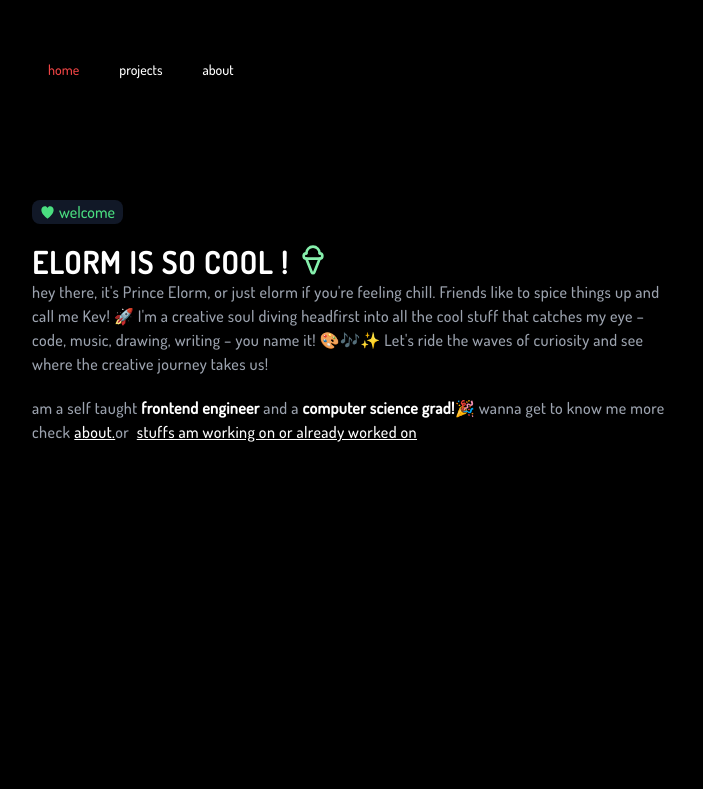
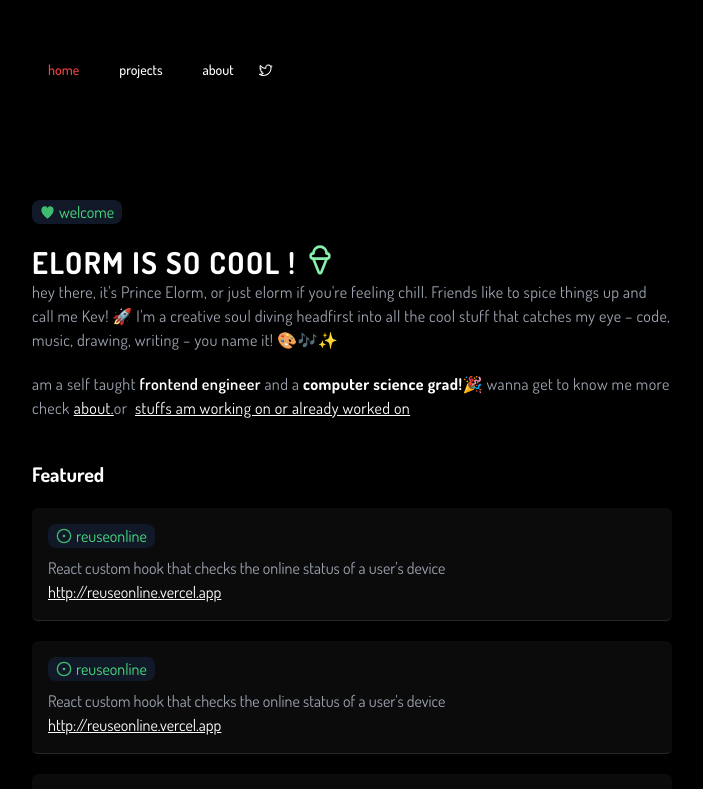
Before and after one commit to Akarikev/elorm, a Next.js app: page / in a window 1280 px wide. Shown: the top 789 px of the page, without its empty margins (288-991 px from the left). Built offline with nearby package versions, Linux system fonts and the light colour scheme.

Commit message:
mod: homepage revamped

```diff
--- a/app/layout.tsx
+++ b/app/layout.tsx
@@ -7,7 +7,7 @@ import { Dosis } from "next/font/google";
 
 const dosis = Dosis({
   subsets: ["latin"],
-  weight: "500",
+  // weight: "500",
 });
 
 export const metadata: Metadata = {
@@ -22,12 +22,7 @@ export default function RootLayout({
 }>) {
   return (
     <html lang="en">
-      <body
-        className={cn(
-          "min-h-screen bg-black antialiased text-white",
-          dosis.className
-        )}
-      >
+      <body className={cn(" bg-black antialiased text-white", dosis.className)}>
         <Navbar />
         {children}
       </body>
--- a/app/page.tsx
+++ b/app/page.tsx
@@ -1,16 +1,51 @@
 import { buttonVariants } from "@/components/ui/button";
 import { HeartFilledIcon } from "@radix-ui/react-icons";
-import { IceCream } from "lucide-react";
+import { CircleDot, IceCream } from "lucide-react";
 import Image from "next/image";
 import Link from "next/link";
 
+type contentType = {
+  id: number;
+  contentName: string;
+  contentLink: string;
+  contentDescription: string;
+  isLive: boolean;
+}[];
+
 export default function Home() {
+  const featuredContent: contentType = [
+    {
+      id: 1,
+      contentName: "reuseonline",
+      contentLink: "http://reuseonline.vercel.app",
+      contentDescription:
+        "React custom hook that checks the online status of a user's device",
+      isLive: true,
+    },
+    {
+      id: 2,
+      contentName: "reuseonline",
+      contentLink: "http://reuseonline.vercel.app",
+      contentDescription:
+        "React custom hook that checks the online status of a user's device",
+      isLive: false,
+    },
+    {
+      id: 3,
+      contentName: "reuseonline",
+      contentDescription:
+        "React custom hook that checks the online status of a user's device",
+      contentLink: "http://reuseonline.vercel.app",
+      isLive: false,
+    },
+  ];
   return (
+    <div className="min-h-screen">
       <main className="flex antialiased  flex-col  ">
         <div className="px-6 md:p-10 lg:px-40 md:px-32 md:mx-10 lg:mx-40 ">
           <div className="border px-2 mt-20 w-fit rounded-lg border-none gap-x-1 bg-gray-900 flex items-center justify-center cursor-pointer align-middle">
-          <HeartFilledIcon className="text-green-400" />
-          <p className="text-green-400 text-center ">welcome</p>
+            <HeartFilledIcon className="text-green-400 animate-pulse" />
+            <p className="text-green-400 text-center  animate">welcome</p>
           </div>
 
           <div className="">
@@ -23,8 +58,7 @@ export default function Home() {
               feeling chill. Friends like to spice things up and call me Kev! 🚀
               I&#39;m a creative soul diving headfirst into all the cool stuff
               that catches my eye – code, music, drawing, writing – you name it!
-            🎨🎶✨ Let&#39;s ride the waves of curiosity and see where the
-            creative journey takes us!
+              🎨🎶✨
             </p>
 
             <div>
@@ -63,12 +97,52 @@ export default function Home() {
                 </Link>
               </p>
             </div>
-        </div>
-      </div>
 
             {/* featured */}
 
-      <div></div>
+            <div>
+              <h1 className="font-bold text-xl mt-10 ">Featured</h1>
+              {featuredContent.map((content) => {
+                return (
+                  <div
+                    className="border-b mt-5 border-neutral-800 bg-gradient-to-b  backdrop-blur-2xl bg-zinc-800/30 from-inherit p-4 rounded-md"
+                    key={content.id}
+                  >
+                    <div>
+                      <div className="border px-2 w-fit rounded-lg border-none gap-x-1 bg-gray-900 flex items-center justify-center cursor-pointer align-middle">
+                        <CircleDot className="text-green-400 animate-pulse w-4 h-4" />
+                        <p className="text-green-400 text-center ">
+                          {content.contentName}
+                        </p>
+                      </div>
+
+                      <p className="text-gray-400 mt-2">
+                        {content.contentDescription}
+                      </p>
+
+                      <Link
+                        href={`${content.contentLink}`}
+                        className="underline text-base"
+                      >
+                        {content.contentLink}
+                      </Link>
+                    </div>
+                  </div>
+                );
+              })}
+            </div>
+          </div>
+        </div>
       </main>
+
+      <footer className="border-t mt-10 border-neutral-800 bg-gradient-to-b  backdrop-blur-2xl bg-zinc-800/30  from-inherit p-4">
+        <div className="font-light  lg:px-40 md:px-32 md:mx-10 lg:mx-40">
+          <h1>&copy; 2024, elorm.tsx</h1>
+          <p>Develps Inc</p>
+          <p>proudly made in ghana(❁´◡`❁)</p>
+          <p>All rights reserved</p>
+        </div>
+      </footer>
+    </div>
   );
 }
--- a/components/Navbar.tsx
+++ b/components/Navbar.tsx
@@ -7,6 +7,8 @@ import { buttonVariants } from "./ui/button";
 import { useMemo } from "react";
 import { usePathname } from "next/navigation";
 import { cn } from "@/lib/utils";
+import { TwitterLogoIcon } from "@radix-ui/react-icons";
+import { MailOpenIcon } from "lucide-react";
 
 type LinkType = {
   linkId: number;
@@ -63,6 +65,10 @@ function Navbar() {
             </Link>
           </div>
         ))}
+
+        <Link href={"https://www.x.com/elorm.tsx"}>
+          <TwitterLogoIcon />
+        </Link>
       </div>
     </nav>
   );
```
Lines whose indentation alone changed are shown as unchanged.
